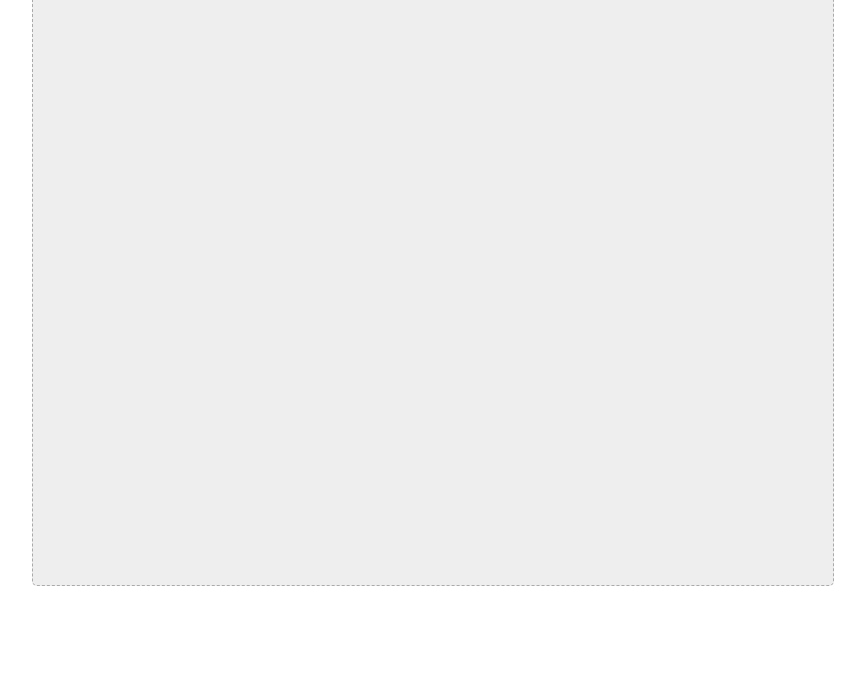
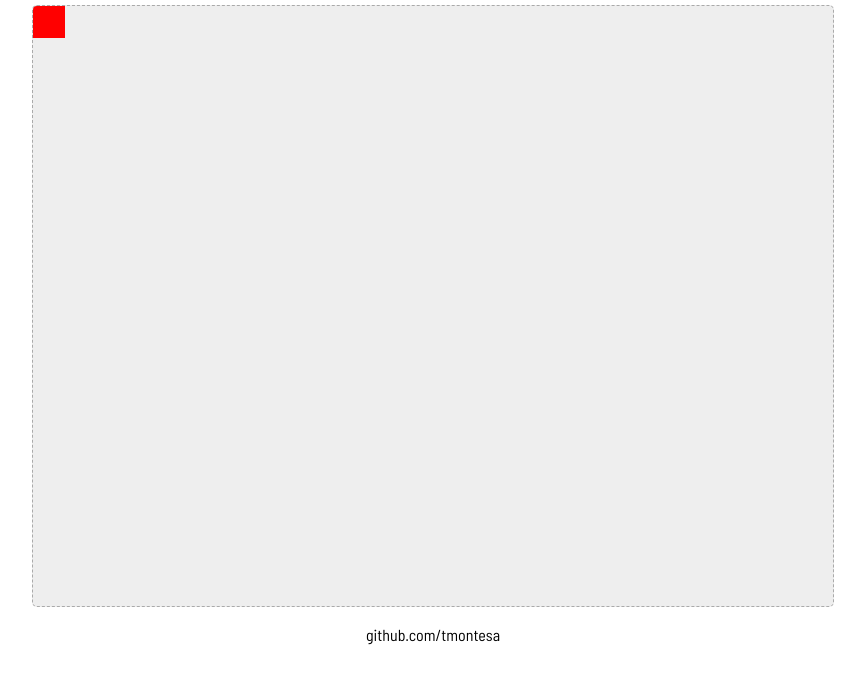
Before and after one commit to tmontesa/magic-prototype, a plain HTML site: page index.html in a window 1280 px wide. Shown: the part 115-800 px from the top of the page, without its empty margins (207-1072 px from the left). Drawn offline with Linux system fonts and the light colour scheme.

Commit message:
Basic character movement.

```diff
--- a/css/main.css
+++ b/css/main.css
@@ -1,5 +1,7 @@
 body {
     display: flex;
+    text-align: center;
+    font-family: 'Barlow Semi Condensed', sans-serif;
 }
 
 #game-container {
--- a/index.html
+++ b/index.html
@@ -2,12 +2,16 @@
     <title>Magic Prototype</title>
     <link href="css/normalize.css" rel="stylesheet" type="text/css">
     <link href="css/main.css" rel="stylesheet" type="text/css">
+    <link href="https://fonts.googleapis.com/css?family=Barlow+Semi+Condensed&display=swap" rel="stylesheet">
 </head>
 
 <body>
     <div id="game-container">
+        <h1>Magic Game Prototype</h1>
         <canvas id="game" width="800" height="600"></canvas>
+        <br /><br />github.com/tmontesa
     </div>
+
 </body>
 
 <script src="script/handlers.js"></script>
--- a/script/game.js
+++ b/script/game.js
@@ -10,6 +10,25 @@ console.log("Good to go!");
 // Objects
 //
 
+function Player() {
+    // Dimensions of player.
+    this.w = 32;
+    this.h = 32;
+
+    // Location of player at the top-left and bottom-right respectively.
+    this.x = 0;
+    this.y = 0;
+    this.x2 = this.x + this.w;
+    this.y2 = this.y + this.h;
+
+    // The max speed of manual movement and the velocities.
+    this.s = 8;
+    this.vx = 0;
+    this.vy = 0;
+}
+
+var player = new Player();
+
 //
 // Main
 //
--- a/script/render.js
+++ b/script/render.js
@@ -1,7 +1,15 @@
+function game_render_player() {
+    ctx.beginPath();
+    ctx.fillStyle = 'red';
+    ctx.fillRect(player.x, player.y, player.w, player.h);
+    ctx.closePath();
+}
+
 //
-// Main Update
+// Main Render
 //
 
 function game_render() {
-
+    ctx.clearRect(0, 0, canvas.width, canvas.height);
+    game_render_player();
 }
--- a/script/update.js
+++ b/script/update.js
@@ -1,7 +1,22 @@
+function game_update_player_movement() {
+    player.vx /= 1.60;
+    player.vy /= 1.60;
+
+    if (key.LEFT) { player.vx = -player.s; }
+    if (key.RIGHT) { player.vx = player.s; }
+    if (key.UP) { player.vy = -player.s; }
+    if (key.DOWN) { player.vy = player.s; }
+
+    player.x += player.vx;
+    player.y += player.vy;
+    player.x2 = player.x + player.w;
+    player.y2 = player.y + player.h;
+}
+
 //
 // Main Update
 //
 
 function game_update() {
-
+    game_update_player_movement();
 }
```
